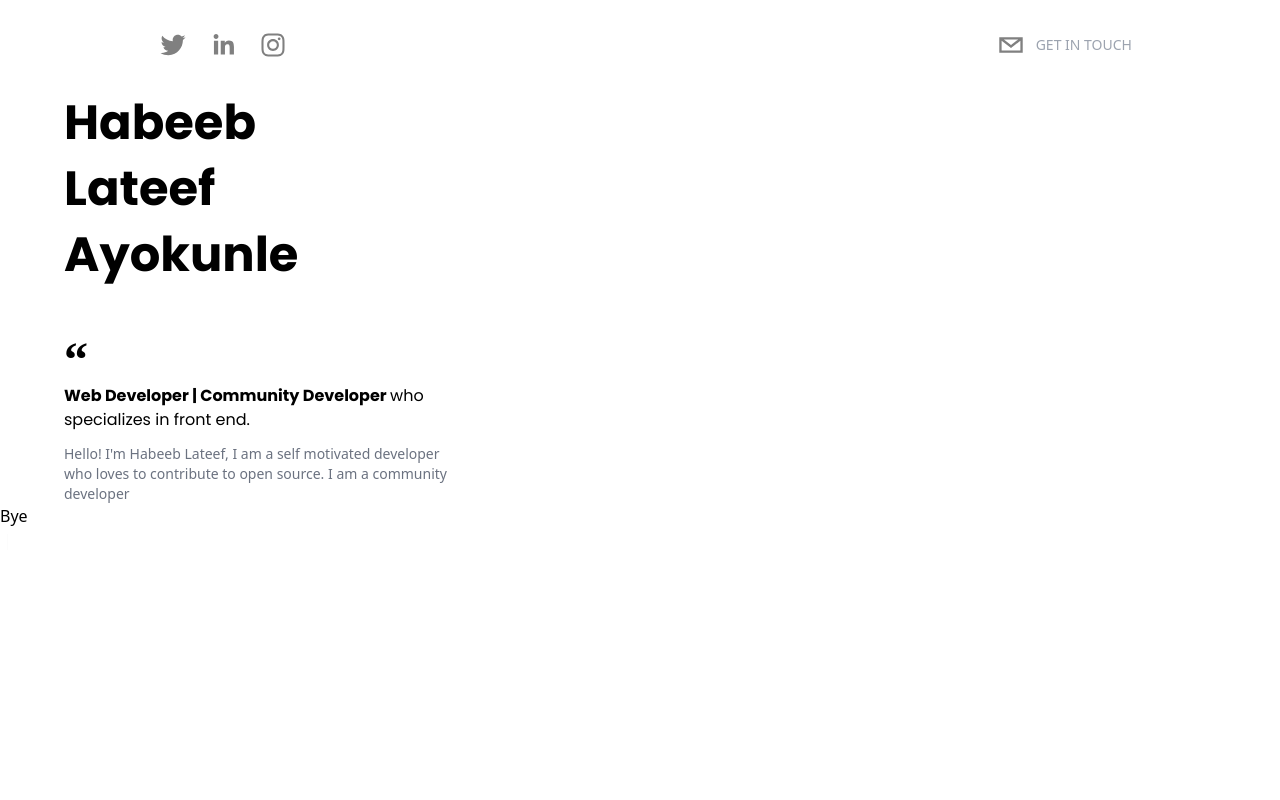
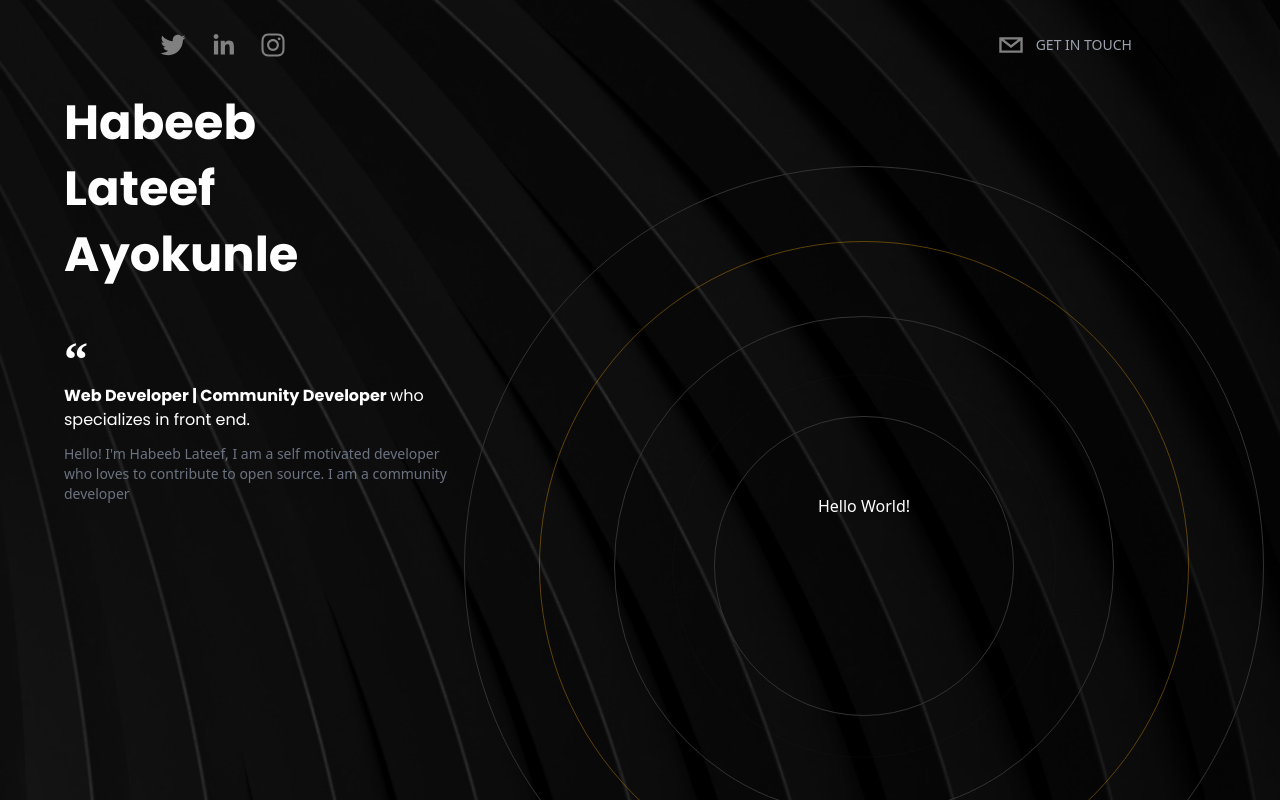
Before and after one commit to devhabeeblateef/react-portfolio, a Next.js app in the folder project/: page / in a window 1280 px wide. Built offline with nearby package versions, Linux system fonts and the light colour scheme.

Commit message:
CircleAnimation done

```diff
--- a/package.json
+++ b/package.json
@@ -5,6 +5,7 @@
     "tailwindcss": "^3.1.8"
   },
   "dependencies": {
-    "react-simple-typewriter": "^4.0.5"
+    "react-simple-typewriter": "^4.0.5",
+    "react-ts-typewriter": "^0.1.8-b"
   }
 }
--- /dev/null
+++ b/project/components/BackgroundCircles.tsx
@@ -0,0 +1,19 @@
+import React from 'react';
+import {motion} from 'framer-motion';
+
+type Props = {}
+
+function BackgroundCircles({}: Props) {
+  return (
+    <motion.div className='relative flex justify-center items-center'>
+        <div className='absolute border border-[#333333] rounded-full h-[200px] w-[200px]
+        mt-52 animate-ping'/>
+        <div className='rounded-full border border-[#333333] h-[300px] w-[300px] absolute mt-52'/>
+        <div className='rounded-full border border-[#333333] h-[500px] w-[500px] absolute mt-52'/>
+        <div className='rounded-full border border-[#F7AB01] opacity-20 h-[650px] w-[650px] absolute mt-52 animate-pulse' />
+        <div className='rounded-full border border-[#333333] h-[800px] w-[800px] absolute mt-52'/>
+    </motion.div>
+  )
+}
+
+export default BackgroundCircles
--- a/project/components/Hero.tsx
+++ b/project/components/Hero.tsx
@@ -1,20 +1,19 @@
 import React from 'react'
-import {Cursor, useTypewriter} from 'react-simple-typewriter'
+
+import BackgroundCircles from './BackgroundCircles'
 
 type Props = {}
 
 function Hero({}: Props) {
-    const [text, count] = useTypewriter({
-        words:["Hi", "Hello", "Bye"],
-        loop: true,
-        delaySpeed: 2000,
-    })
   return (
-    <div>
-        <p>{text}</p>
-        <Cursor cursorColor='#F7ABOA'/>
+    <div className='h-screen flex flex-col space-y-8 items-center justify-center
+    text-center overflow-hidden'>
+     <BackgroundCircles/>
+     <h1>
+      <span>Hello World!</span>
+     </h1>
     </div>
-  );
+  )
 }
 
 export default Hero
--- a/project/components/Home.tsx
+++ b/project/components/Home.tsx
@@ -4,7 +4,7 @@ type Props = {}
 
 export default function Home({}: Props) {
   return (
-    <div>
+    <div className='hidden md:inline-block'>
       <h1 className="leading-snug w-28 font-['Poppins'] font-bold ml-16 text-5xl">Habeeb Lateef Ayokunle</h1>
       <h3 className="font-['Secular-One'] font-extrabold ml-16 text-5xl mt-12">“</h3>
       <h5 className="ml-16 w-96 font-['Poppins']">
--- a/project/pages/index.tsx
+++ b/project/pages/index.tsx
@@ -6,7 +6,8 @@ import Hero from '../components/Hero'
 
 const Home: NextPage = () => {
   return (
-    <div>
+    <div className='bg-hero bg-center bg-cover text-white h-screen snap-y snap-mandatory
+    overflow-scroll z-0'>
       <Head>
         <title>Create Next App</title>
 
@@ -15,9 +16,13 @@ const Home: NextPage = () => {
       </Head>
 
       <Header/>
+      <div className='flex'>
       <Homepage/>
+      <section id='hero' className='span-center w-screen'>
       <Hero/>
-    </div>
+      </section>
+      </div>
+      </div>
   )
 }
 
--- a/project/tailwind.config.js
+++ b/project/tailwind.config.js
@@ -5,7 +5,11 @@ module.exports = {
     "./components/**/*.{js,ts,jsx,tsx}",
   ],
   theme: {
-    extend: {},
+    extend: {
+      backgroundImage: {
+        'hero': "url('../styles/img/background.jpg')",
+      },
+    },
   },
   plugins: [],
 }
```
Also changed, not shown: 1 other file (tests, documents, lock files or other folders).
